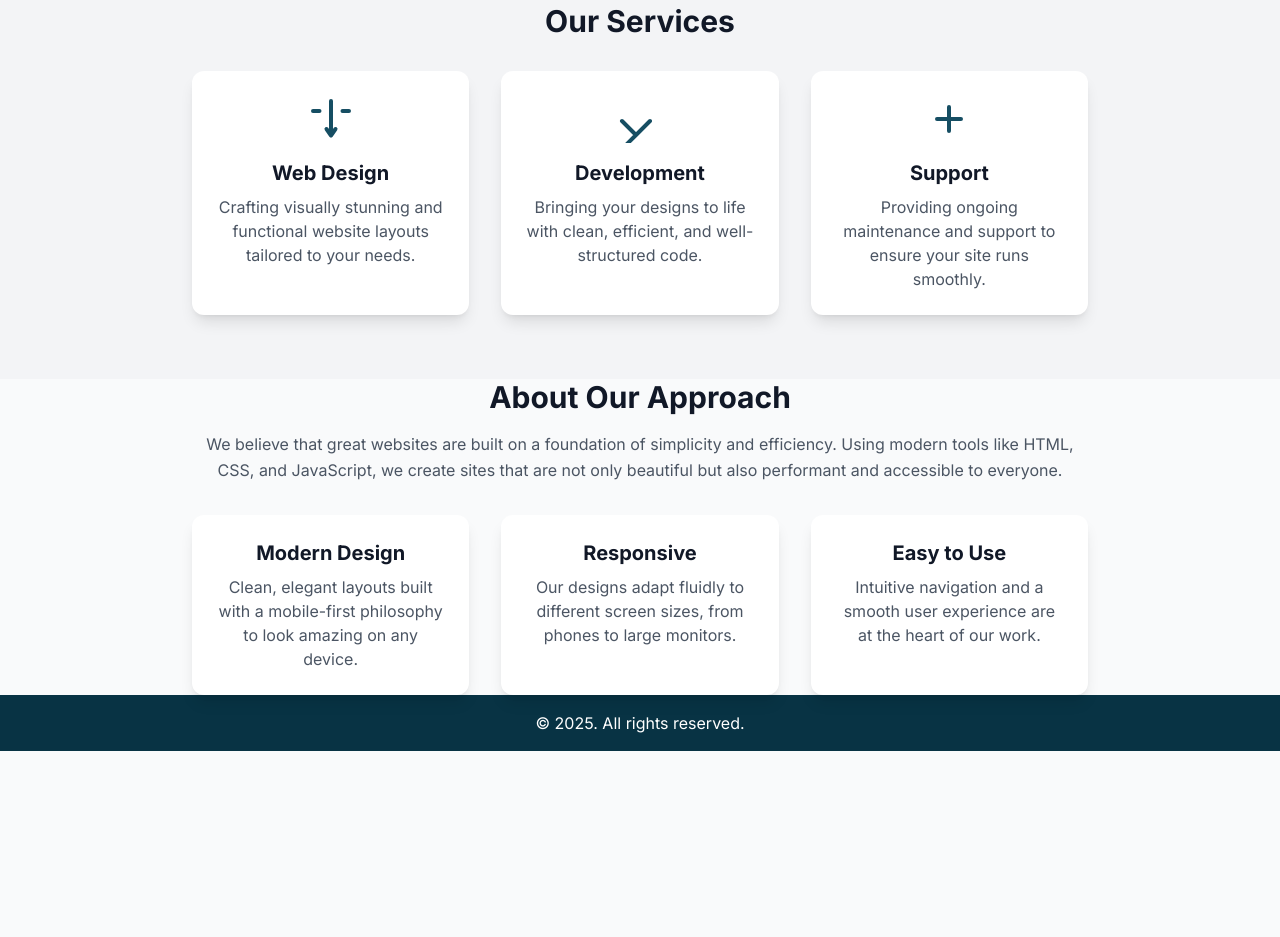
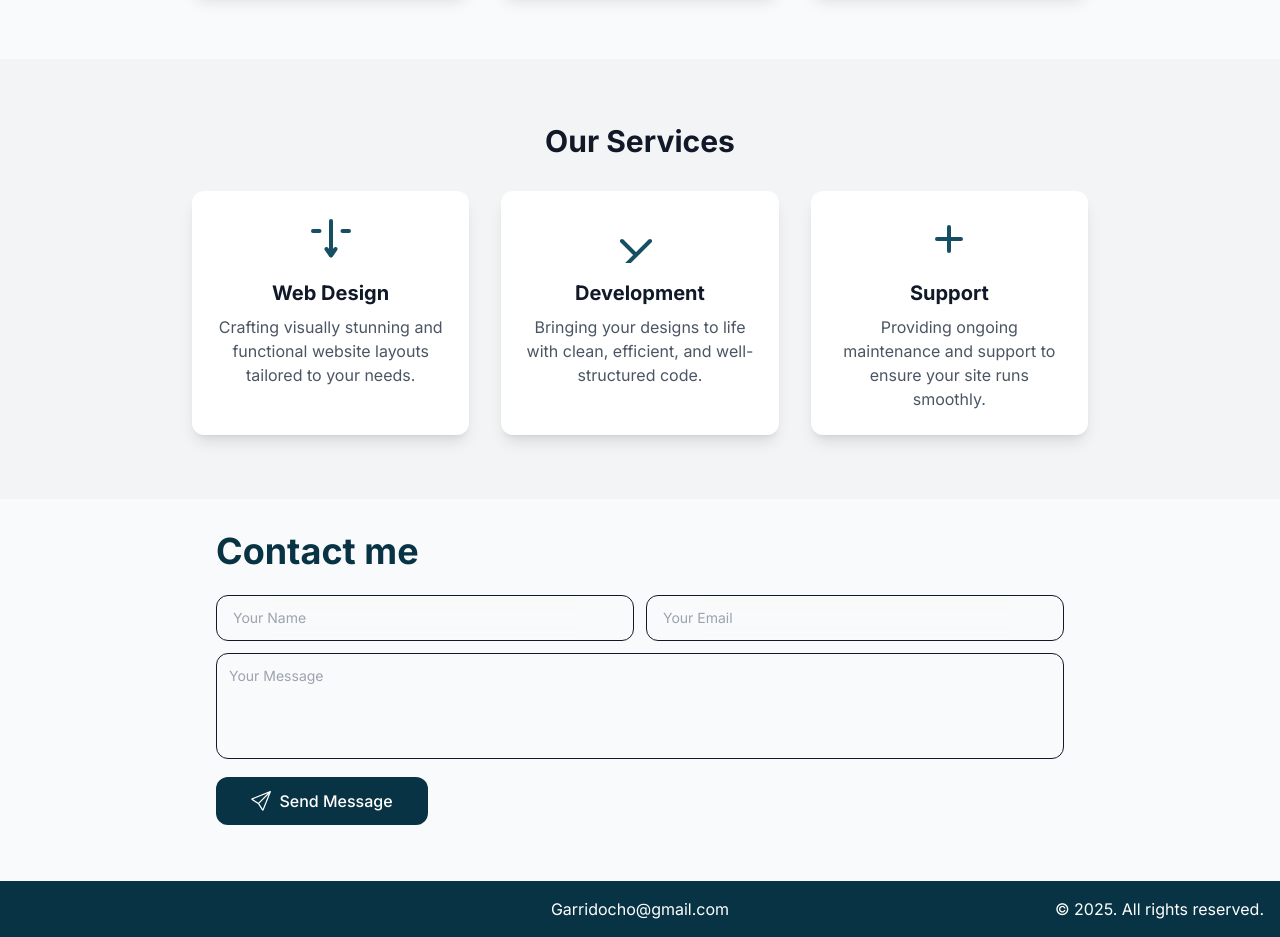
Before and after one commit to Garriden/MyWebsite, a plain HTML site: page MyWebsite.html in a window 1280 px wide. Shown: the part 1033-1970 px from the top of the page. Before the commit the page ends 1784 px from the top, so only its background shows below. Drawn offline with nearby package versions, Linux system fonts and the light colour scheme.

Commit message:
Footer + Presentation + Contact me forntEnd.

```diff
--- a/MyWebsite.html
+++ b/MyWebsite.html
@@ -37,24 +37,46 @@
     <!-- Hero Section -->
     <section class="bg-cyan-950 text-white py-32 px-4 text-center">
         <div class="container mx-auto">
-            <h1 class="text-4xl sm:text-5xl md:text-6xl font-extrabold leading-tight mb-4">
+            <h1 class="text-4xl sm:text-5xl md:text-6xl font-extrabold leading-tight mb-8">
                 Embedded software engineer.
             </h1>
             <p class="text-lg sm:text-xl mb-8 max-w-2xl mx-auto">
-                Discover the power of web development with a clean, modern, and responsive design.
+
+                I thrive on bringing new ideas to life.
+
+                I constantly look for new challenges, allowing me to expand my comfort zone.
+
             </p>
-            <button id="getStartedBtn" class="bg-white text-cyan-900 font-bold py-3 px-8 rounded-full shadow-lg hover:bg-gray-100 transition-colors transform hover:scale-105">
-                Get Started
-            </button>
+
+
+            <div class="flex items-center space-x-10 justify-center">
+                <a href="CV/MarcGarridoCasasCV.pdf" target="_blank" class="bg-white text-cyan-950 font-bold py-3 px-8 rounded-full shadow-lg hover:bg-gray-100 transition-colors transform hover:scale-105">
+                    CV
+                </a>
+                <a href="CV/MarcGarridoCasasCV-Extended.pdf" target="_blank" class="bg-white text-cyan-950 font-bold py-3 px-8 rounded-full shadow-lg hover:bg-gray-100 transition-colors transform hover:scale-105">
+                    Extended CV
+                </a>
+            </div>
+
+
+
         </div>
     </section>
 
     <!-- About Section -->
     <section id="about" class="py-16 px-4">
         <div class="container mx-auto max-w-4xl text-center">
-            <h2 class="text-3xl font-bold mb-4">About Our Approach</h2>
-            <p class="text-gray-600 leading-relaxed mb-8">
-                We believe that great websites are built on a foundation of simplicity and efficiency. Using modern tools like HTML, CSS, and JavaScript, we create sites that are not only beautiful but also performant and accessible to everyone.
+            <h2 class="text-3xl font-bold mb-4">About me</h2>
+            <p class="text-gray-600 leading-relaxed mb-8 text-left">
+
+                I have eight years of experience as a Software Embedded Engineer (sometimes labeled as Firmware Engineer). All my work is related to Low-level programming, Real-time systems and High Performance Computing (HPC).
+                My specialization lies in software efficiency, especially at deeper level. I can be laveled as a Performace Engineer.
+
+                My expertise is in modern C++ (C++17 and C++20).
+                I also have worked in C and Python. I have some familiarity with languages such as Go or C#.
+                My career has taken me through a variety of environments, I worked in small, medium and large companies, startups, both spanish and international companies.
+
+
             </p>
             <div class="grid grid-cols-1 md:grid-cols-3 gap-8">
                 <div class="bg-white p-6 rounded-xl shadow-lg transform transition-transform hover:scale-105">
@@ -118,45 +140,74 @@
         <a href="https://github.com/Garriden" class="social-button github" target="_blank">
             <img src="icons/github-mark-white.png" alt="GitHub">
         </a>
-        <a href="CV/MarcGarridoCasasCV.pdf" download="MarcGarridoCasasCV.pdf" class="social-button">
+        <a href="CV/MarcGarridoCasasCV.pdf" download="MarcGarridoCasasCV.pdf" class="social-button" target="_blank">
             <img src="icons/resume-white.png" alt="Download Icon">
         </a>
     </div>
 
 
+    <!-- Contact me -->
+    <section id="contact" class="py-1600 py-8 px-8">
+        <div class="container mx-auto max-w-4xl text-left">
+            <h2 class="text-4xl font-bold text-cyan-950 px-6">
+                Contact me
+            </h2>
 
-    <section id="about" class="py-1600 px-40">
-        <div class="container mx-auto max-w-4xl text-center">
-            <h2 class="text-3xl font-bold mb-4">About Our Approach</h2>
-            <p class="text-gray-600 leading-relaxed mb-8">
-                We believe that great websites are built on a foundation of simplicity and efficiency. Using modern tools like HTML, CSS, and JavaScript, we create sites that are not only beautiful but also performant and accessible to everyone.
-            </p>
-            <div class="grid grid-cols-1 md:grid-cols-3 gap-8">
-                <div class="bg-white p-6 rounded-xl shadow-lg transform transition-transform hover:scale-105">
-                    <h3 class="font-bold text-xl mb-2">Modern Design</h3>
-                    <p class="text-gray-600">Clean, elegant layouts built with a mobile-first philosophy to look amazing on any device.</p>
+            <div class="relative z-10 p-4 md:p-6 flex flex-col flex-grow">
+                <form class="space-y-3">
+                    <div class="grid grid-cols-1 md:grid-cols-2 gap-3">
+                        <div>
+                            <input required="" placeholder="Your Name"
+                            class="w-full px-4 py-3 text-sm rounded-xl backdrop-blur-xl border"
+                            type="text" value="" name="senderName"
+                            style="color: hsl(var(--foreground)); background: hsl(var(--glass-bg)); border-color: hsl(var(--glass-border));">
+                        </div>
+                        <div>
+                            <input required="" placeholder="Your Email"
+                            class="w-full px-4 py-3 text-sm rounded-xl backdrop-blur-xl border outline-none"
+                            type="email" value="" name="senderEmail"
+                            style="color: hsl(var(--foreground)); background: hsl(var(--glass-bg)); border-color: hsl(var(--glass-border));">
+                        </div>
+                    </div>
+
+                    <div>
+                        <textarea placeholder="Your Message" rows="4" name="senderMsg" required=""
+                        class="w-full p-3 text-sm rounded-xl border resize-none"
+                        style="color: hsl(var(--foreground)); background: hsl(var(--glass-bg)); border-color: hsl(var(--glass-border));"
+                        ></textarea>
                 </div>
-                <div class="bg-white p-6 rounded-xl shadow-lg transform transition-transform hover:scale-105">
-                    <h3 class="font-bold text-xl mb-2">Responsive</h3>
-                    <p class="text-gray-600">Our designs adapt fluidly to different screen sizes, from phones to large monitors.</p>
-                </div>
-                <div class="bg-white p-6 rounded-xl shadow-lg transform transition-transform hover:scale-105">
-                    <h3 class="font-bold text-xl mb-2">Easy to Use</h3>
-                    <p class="text-gray-600">Intuitive navigation and a smooth user experience are at the heart of our work.</p>
-                </div>
-            </div>
+
+                <button type="submit" class="w-1/4 bg-cyan-950 text-white px-4 py-3 rounded-xl font-medium text-base flex items-center justify-center gap-2 relative overflow-hidden transition-colors transform hover:bg-cyan-800">
+                    <div>
+                        <svg stroke="currentColor" fill="currentColor" stroke-width="0" viewBox="0 0 16 16" class="w-5 h-5" height="1em" width="1em" xmlns="http://www.w3.org/2000/svg">
+                            <path d="M15.854.146a.5.5 0 0 1 .11.54l-5.819 14.547a.75.75 0 0 1-1.329.124l-3.178-4.995L.643 7.184a.75.75 0 0 1 .124-1.33L15.314.037a.5.5 0 0 1 .54.11ZM6.636 10.07l2.761 4.338L14.13 2.576zm6.787-8.201L1.591 6.602l4.339 2.76z"></path>
+                        </svg>
+                    </div>
+                    Send Message
+                </button>
+
+
+
+            </form>
+        </div>
         </div>
     </section>
 
 
 
     <!-- Footer -->
-    <footer id="contact" class="bg-cyan-950 text-white py-4 px-4 text-center">
-        <div class="container mx-auto">
+<footer id="futer" class="bg-cyan-950 text-white py-4 px-4 text-center">
+    <div class="container mx-auto flex items-center justify-between">
+        <div class="w-1/3 text-left">
+            </div>
+        <div class="w-1/3 text-center">
+            <p>Garridocho@gmail.com</p>
+        </div>
+        <div class="w-1/3 text-right">
             <p>&copy; 2025. All rights reserved.</p>
         </div>
-    </footer>
-
+    </div>
+</footer>
 
 
     <!-- Oneko cat follower (Rayquaza) -->
@@ -164,7 +215,7 @@
     <script src="./js/rayq.js"></script>
 
 
-    <div class="absolute light-glow"> </div>
+    <div class="absolute light-glow-pillar"> </div>
     <img src="images/skyPillarTransparent.png" alt="SkyPillar" class="skyPillar-image">
 
 
--- a/style.css
+++ b/style.css
@@ -18,6 +18,7 @@
     justify-content: center;
     align-items: center;
     transition: background-color 0.3s ease;
+    box-shadow: 0 0 20px 5px #53f19760; /* Adjust color and size as needed */
 }
 
 .social-button img {
@@ -42,7 +43,7 @@
     z-index: 1; /* Ensure it's on top of other elements */
 }
 
-.light-glow {
+.light-glow-pillar {
     box-shadow: 0 0 100px 50px #53f19760; /* White glow effect */
     border-radius: 100%;
     position: absolute; /* Match the position of the image */
```
